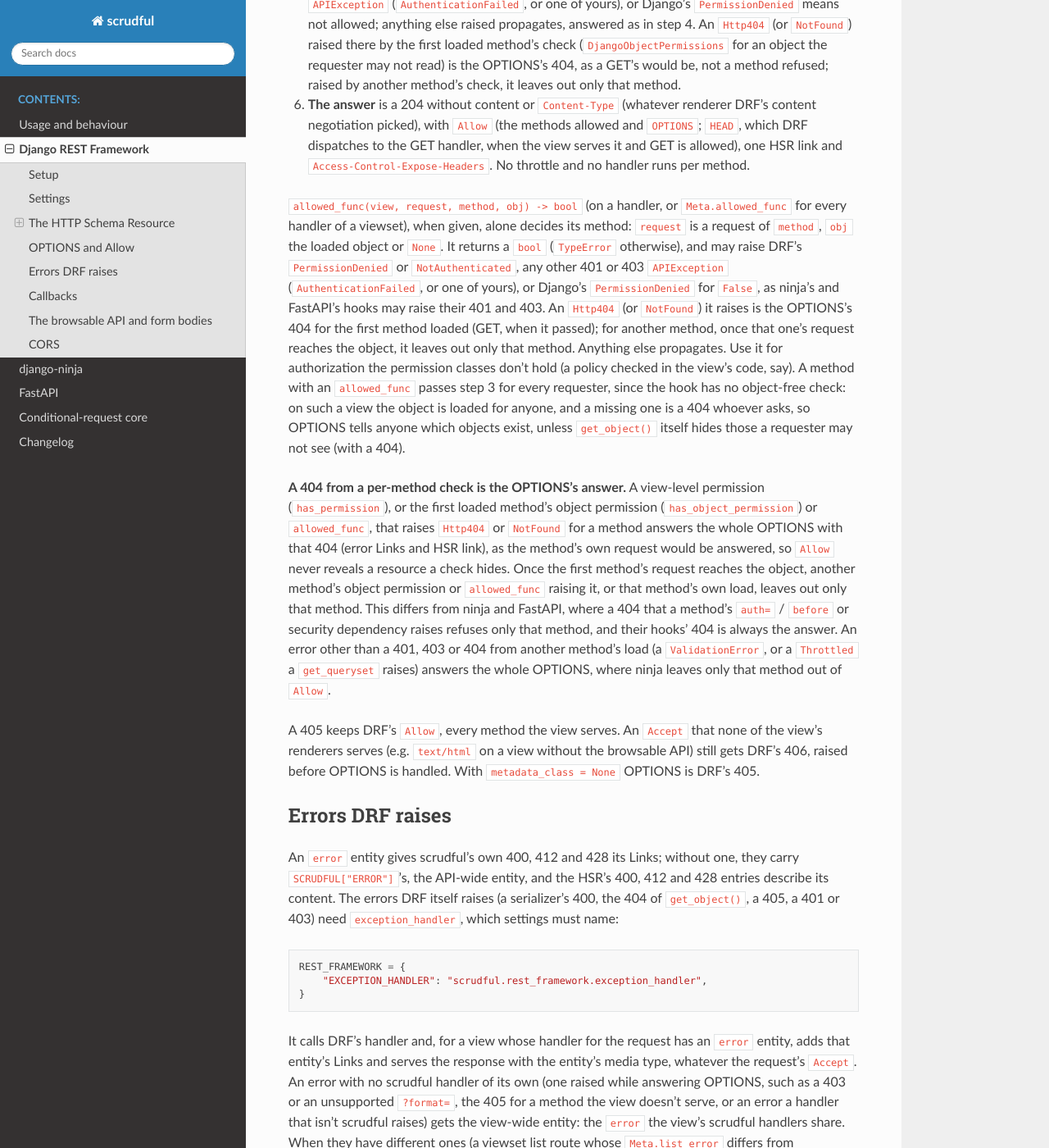
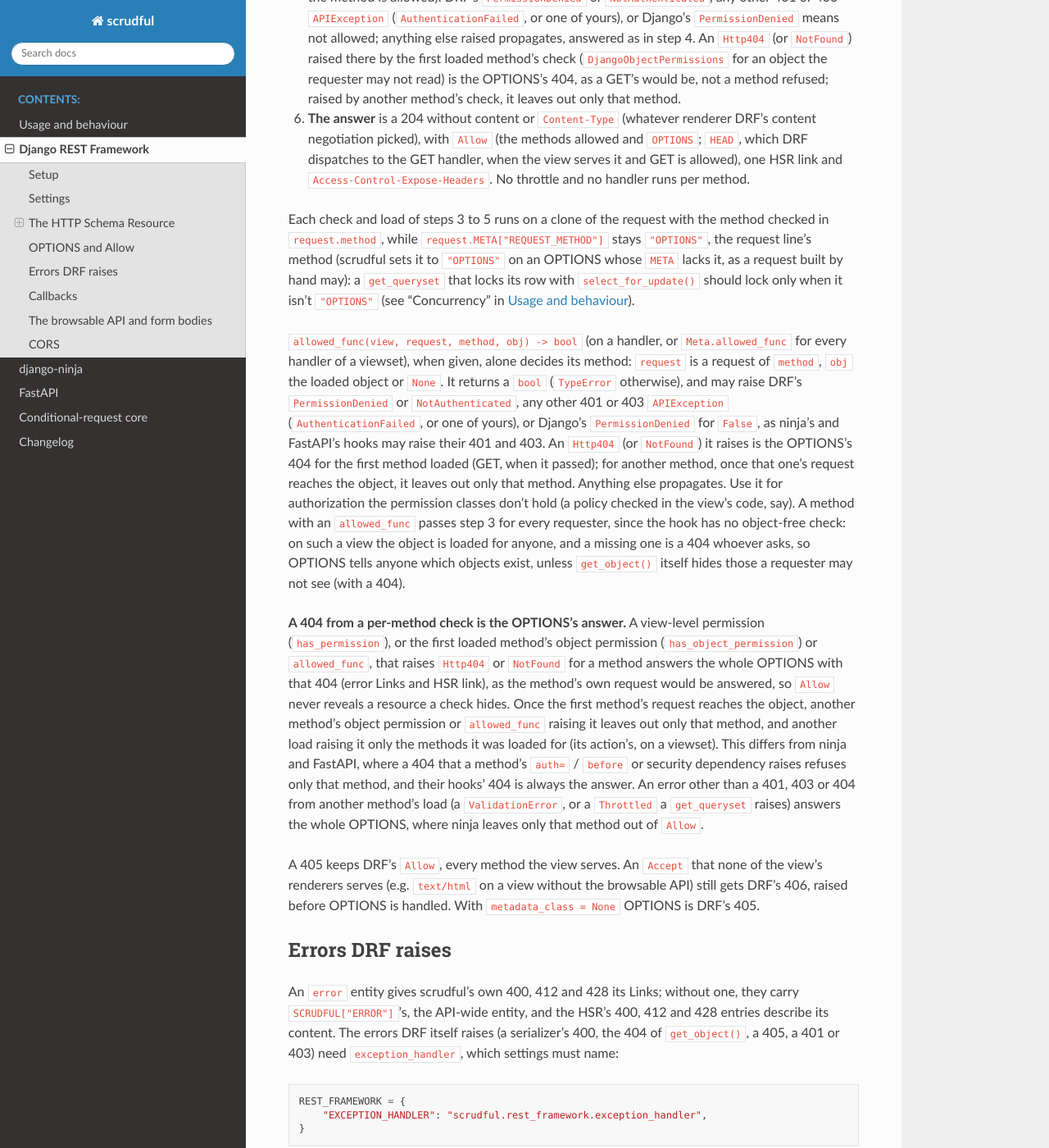
Before and after one commit to mimotoai/scrudful, a Sphinx documentation site: the page built from docs/source/rest_framework.rst, in a window 1280 px wide and 1400 px high, scrolled down 6811 px. Shown: the whole window at 82% size. Built offline with Sphinx 7.4.7 and the Read the Docs theme 3.1.0, drawn with Linux system fonts in a browser that asks for light colours; some of the changed text lies outside the part shown.

Commit message:
mr10 r3 E3: D4, D12: the DRF page's per-action refusals and REQUEST_METHOD; hsr_cache_control's allowed values
Claude-Session: https://claude.ai/code/session_01SAZeWv3jW9kYJFL415oZPV

```diff
--- a/docs/source/fastapi.rst
+++ b/docs/source/fastapi.rst
@@ -90,7 +90,9 @@ again), and adds the routes still missing:
        responses link to it as it returns it.
    * - ``hsr_cache_control``
      - The ``Cache-Control`` of the HSR route (default ``public,
-       max-age=300``).
+       max-age=300``): a non-empty ``str`` without control characters (a
+       tab aside) or characters outside Latin-1, which no field can carry
+       (``ValueError``).
    * - ``allowed``
      - ``allowed(request, method, obj) -> bool``: when given, it alone
        decides each method of ``Allow`` (see `OPTIONS and Allow`_).
--- a/docs/source/rest_framework.rst
+++ b/docs/source/rest_framework.rst
@@ -210,7 +210,10 @@ The optional ``SCRUDFUL`` Django setting is a dict of these keys; a viewset's
    * - ``"HSR_CACHE_CONTROL"``
      - ``Meta.hsr_cache_control``
      - The ``Cache-Control`` of the HSR route (default ``public,
-       max-age=300``).
+       max-age=300``): a non-empty ``str`` without control characters (a
+       tab aside) or characters outside Latin-1, which no field can carry
+       (``ImproperlyConfigured`` when given; ``scrudful.E006`` for the
+       setting).
    * - ``"ERROR"``
      - ``error=``, ``Meta.error``, ``Meta.list_error``
      - The API-wide error ``Entity``: the errors DRF answers itself for a
@@ -393,6 +396,14 @@ With ``ScrudfulMetadata`` installed, OPTIONS is answered in this order:
    ``Access-Control-Expose-Headers``. No throttle and no handler runs per
    method.
 
+Each check and load of steps 3 to 5 runs on a clone of the request with the
+method checked in ``request.method``, while ``request.META["REQUEST_METHOD"]``
+stays ``"OPTIONS"``, the request line's method (scrudful sets it to
+``"OPTIONS"`` on an OPTIONS whose ``META`` lacks it, as a request built by
+hand may): a ``get_queryset`` that locks its row with
+``select_for_update()`` should lock only when it isn't ``"OPTIONS"`` (see
+"Concurrency" in :doc:`usage`).
+
 ``allowed_func(view, request, method, obj) -> bool`` (on a handler, or
 ``Meta.allowed_func`` for every handler of a viewset), when given, alone decides
 its method: ``request`` is a request of ``method``, ``obj`` the loaded object
@@ -418,7 +429,8 @@ permission (``has_permission``), or the first loaded method's object permission
 and HSR link), as the method's own request would be answered, so ``Allow``
 never reveals a resource a check hides. Once the first method's request
 reaches the object, another method's object permission or ``allowed_func``
-raising it, or that method's own load, leaves out only that method.
+raising it leaves out only that method, and another load raising it only
+the methods it was loaded for (its action's, on a viewset).
 This differs from ninja and FastAPI, where a 404 that a method's ``auth=`` /
 ``before`` or security dependency raises refuses only that method, and their
 hooks' 404 is always the answer.
```
